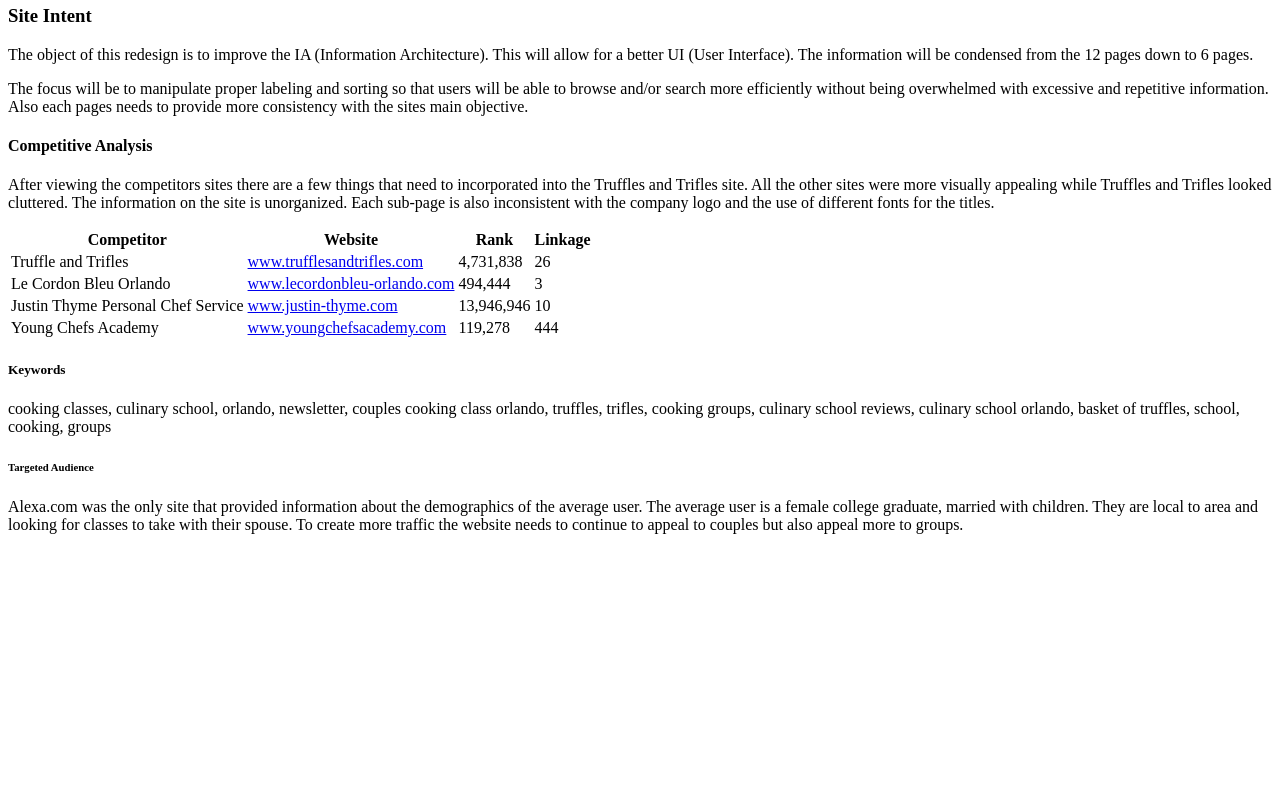
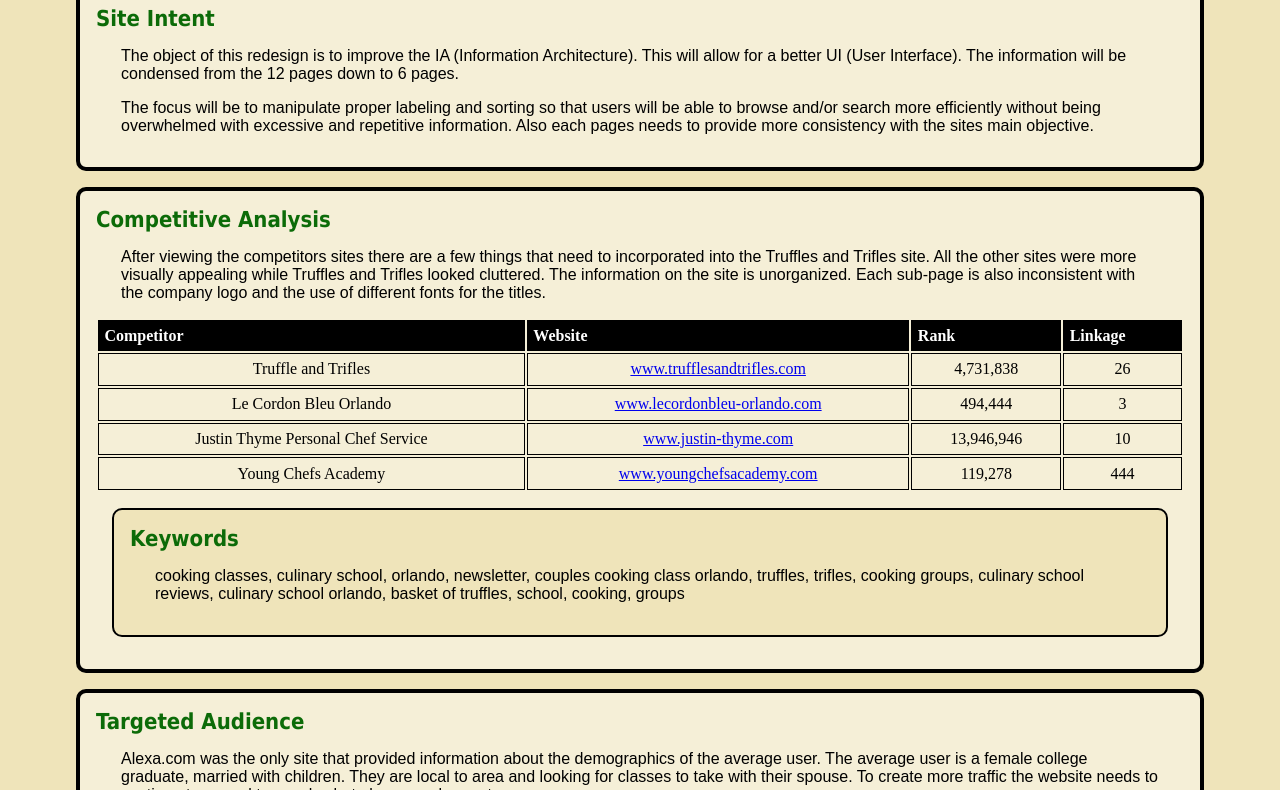
Before and after one commit to machelleb/WSProject2013, a plain HTML site: page activities/ProjectAnalysis.html in a window 1280 px wide. Shown: the part 122-912 px from the top of the page. Before the commit the page ends 800 px from the top, so only its background shows below. Drawn offline with Linux system fonts and the light colour scheme; a web font is replaced by a local one.

Commit message:
css and html project analysis

```diff
--- a/activities/ProjectAnalysis.html
+++ b/activities/ProjectAnalysis.html
@@ -2,7 +2,14 @@
 <html lang="en">
 <head>
 	<meta charset="utf-8">
+	<meta name="viewport" content="width=deice-width, initial-scale=1, maximum-scale=1">
 	<title>Project Analysis for Truffles and Trifles</title>
+	<link rel="stylesheet" href="css/main.css">
+	<link href='http://fonts.googleapis.com/css?family=Quintessential' rel='stylesheet' type='text/css'>
+	<link href='http://fonts.googleapis.com/css?family=Cantata+One' rel='stylesheet' type='text/css'>
+	<link href='http://fonts.googleapis.com/css?family=Marcellus+SC' rel='stylesheet' type='text/css'>
+
+
 </head>
 
 <body>
@@ -11,16 +18,19 @@
 		<h2>By Machelle Burgin</h2>
 	</header>
 
+	<div id="siteintent">
 	<!-- Site intent -->
 	<h3>Site Intent</h3>
 	<p>The object of this redesign is to improve the IA (Information Architecture).
 	This will allow for a better UI (User Interface). The information will be condensed
 	from the 12 pages down to 6 pages.</p>
-	The focus will be to manipulate proper labeling and sorting so that users will be able
+	<p>The focus will be to manipulate proper labeling and sorting so that users will be able
 	to browse and/or search more efficiently without being overwhelmed with excessive and
 	repetitive information. Also each pages needs to provide more consistency with the
 	sites main objective.</p>
+	</div>
 
+	<div id="competitiveanalysis">
 	<!-- Competitive Analysis -->
 	<h4>Competitive Analysis</h4>
 	<p>After viewing the competitors sites there are a few things that need to incorporated
@@ -62,18 +72,22 @@
 		</tr>
 	</table>
 
+	<div id="keywords">
 	<h5>Keywords</h5>
 	<p>cooking classes, culinary school, orlando, newsletter, couples cooking class orlando,
 	truffles, trifles, cooking groups, culinary school reviews, culinary school orlando,
 	basket of truffles, school, cooking, groups</p>
+	</div>
+	</div>
 
+	<div id="targetedaudience">
 	<!-- Target Audience -->
 	<h6>Targeted Audience</h6>
 	<p> Alexa.com was the only site that provided information about the demographics of
 	the average user. The average user is a female college graduate, married with children.
 	They are local to area and looking for classes to take with their spouse. To create more
 	traffic the website needs to continue to appeal to couples but also appeal more to groups.</p>
-
+	</div>
 
 </body>
 </html>
--- a/activities/css/main.css
+++ b/activities/css/main.css
@@ -0,0 +1,86 @@
+p{
+	clear: both;
+	color: #000;
+	font-family: "Cantata One", arial;
+	padding: 0 25px;
+	}
+
+body{
+	background: #efe4ba;
+	font-size: 100%;
+	padding: 0% 4.6875%;
+	margin: 0 auto;
+	}
+
+h1,h2,h3,h4,h5,h6{
+	color: #0c6b08;
+	}
+
+h1,h2{
+	font-family: Quintessential, arial;
+	}
+
+h1{
+	font-size: 1.875em;
+	}
+
+h2{
+	font-size: 1em;
+	}
+
+h3,h4,h5,h6{
+	font-family: Marcellus, tahoma;
+	font-size: 1.375em;
+	padding: 0;
+	margin: 0;
+	}
+
+table{
+	width: 100%;
+	}
+
+td{
+	text-align: center;
+	border: 1px solid #000;
+	color: #000;
+	padding: 0.4em;
+}
+
+th{
+	text-align: left;
+	background-color: #000;
+	padding: 0.4em;
+	color: #fff;
+	}
+
+#keywords{
+	background-color: #efe4ba;
+	border: 2px solid #000;
+	border-radius: 10px;
+	padding: 1em;
+	margin: 1em;
+	}
+
+#siteintent{
+	background-color: #f5efd7;
+	margin: 1em;
+	border: 4px solid #000;
+	border-radius: 10px;
+	padding: 1em;
+	}
+
+#competitiveanalysis{
+	background-color: #f5efd7;
+	border: 4px solid #000;
+	border-radius: 10px;
+	padding: 1em;
+	margin: 1em;
+	}
+
+#targetedaudience{
+	background-color: #f5efd7;
+	border: 4px solid #000;
+	border-radius: 10px;
+	padding: 1em;
+	margin: 1em;
+	}
```
